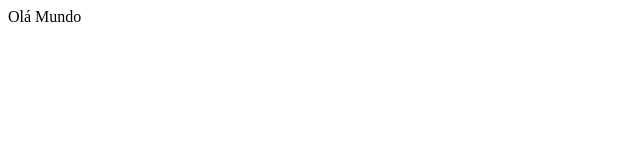
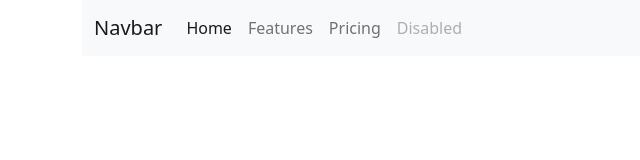
Before and after one commit to Iorilima019/Agencia_Viagem, a plain HTML site: page index.html in a window 1280 px wide. Shown: the whole page, without its empty margins (0-640 px from the left). Drawn offline with nearby package versions, Linux system fonts and the light colour scheme.

Commit message:
Update index.html

```diff
--- a/index.html
+++ b/index.html
@@ -1 +1,37 @@
-Olá Mundo
+<!doctype html>
+<html lang="pt-br">
+  <head>
+    <meta charset="utf-8" />
+    <meta name="viewport" content="width=device-width, initial-scale=1.0" />
+    <title>Agência de Viagens - VavaTur</title>
+    <link href="https://cdn.jsdelivr.net/npm/bootstrap@5.0.2/dist/css/bootstrap.min.css" rel="stylesheet" integrity="sha384-EVSTQN3/azprG1Anm3QDgpJLIm9Nao0Yz1ztcQTwFspd3yD65VohhpuuCOmLASjC" crossorigin="anonymous">
+  </head>
+  <body>
+    <header class="container">
+  <nav class="navbar navbar-expand-lg navbar-light bg-light">
+  <div class="container-fluid">
+    <a class="navbar-brand" href="#">Navbar</a>
+    <button class="navbar-toggler" type="button" data-bs-toggle="collapse" data-bs-target="#navbarNav" aria-controls="navbarNav" aria-expanded="false" aria-label="Toggle navigation">
+      <span class="navbar-toggler-icon"></span>
+    </button>
+    <div class="collapse navbar-collapse" id="navbarNav">
+      <ul class="navbar-nav">
+        <li class="nav-item">
+          <a class="nav-link active" aria-current="page" href="#">Home</a>
+        </li>
+        <li class="nav-item">
+          <a class="nav-link" href="#">Features</a>
+        </li>
+        <li class="nav-item">
+          <a class="nav-link" href="#">Pricing</a>
+        </li>
+        <li class="nav-item">
+          <a class="nav-link disabled" href="#" tabindex="-1" aria-disabled="true">Disabled</a>
+        </li>
+      </ul>
+    </div>
+  </div>
+</nav>
+    </header>
+  </body>
+</html>
```
